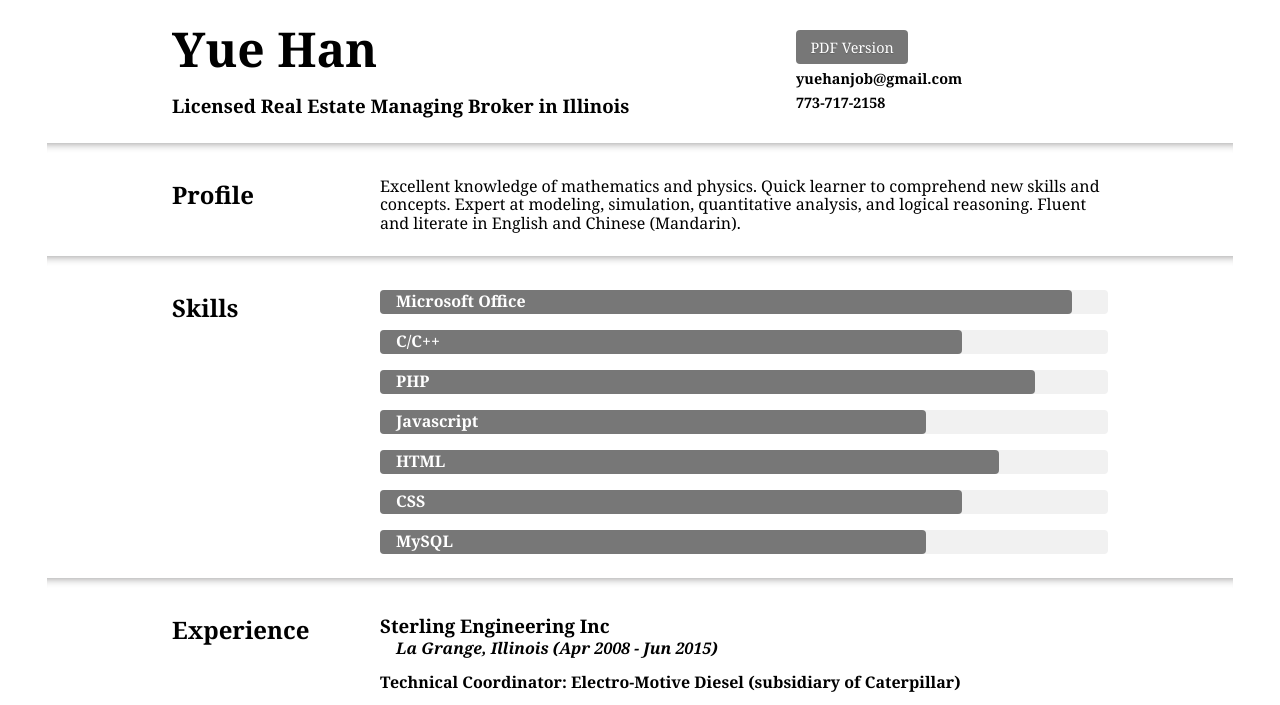
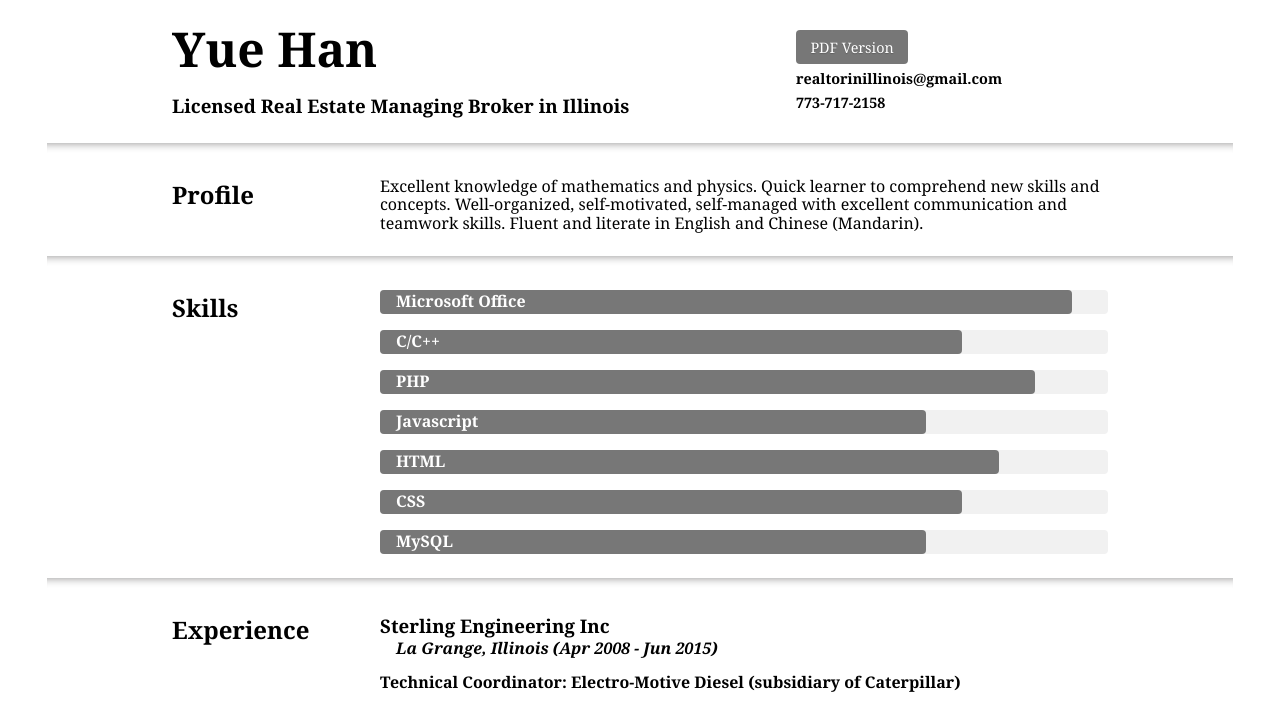
Before and after one commit to vince-work/realestate, a plain HTML site: page index.html in a window 1280 px wide. Shown: the top 705 px of the page. Drawn offline with nearby package versions, Linux system fonts and the light colour scheme.

Commit message:
Update index.html

```diff
--- a/index.html
+++ b/index.html
@@ -36,7 +36,7 @@
       <div class="pure-u-1 pure-u-sm-5-12 pure-u-md-1-3 pure-u-lg-1-4">
         <ul class="contact-list">
           <li><a class="pure-button button-grey" target="_blank" href="https://www.dropbox.com/s/nno8ea6o86ia8za/Resume_YueHan.pdf?dl=1">PDF Version</a></li>
-          <li><b class="contact">moc.lia<span style="display:none">nothing</span>mg&#64;bojn<span style="display:none">ignore</span>aheuy</b></li>
+          <li><b class="contact">moc.lia<span style="display:none">nothing</span>mg&#64;sionillin<span style="display:none">ignore</span>irotlaer</b></li>
           <li><b class="contact">8512<span style="display:none">nothing</span>-717-<span style="display:none">ignore</span>377</b></li>
         </ul>
       </div>
@@ -47,7 +47,7 @@
       <div class="pure-u-1 pure-u-sm-1-24 pure-u-md-1-12 pure-u-lg-1-8"></div>
       <div class="pure-u-1 pure-u-sm-1-3 pure-u-md-1-4 pure-u-lg-1-6"><h2>Profile</h2></div>
       <div class="pure-u-1 pure-u-sm-7-12 pure-u-md-7-12 pure-u-lg-7-12">
-        <p>Excellent knowledge of mathematics and physics.  Quick learner to comprehend new skills and concepts.  Expert at modeling, simulation, quantitative analysis, and logical reasoning. Fluent and literate in English and Chinese (Mandarin). </p>
+        <p>Excellent knowledge of mathematics and physics.  Quick learner to comprehend new skills and concepts.  Well-organized, self-motivated, self-managed with excellent communication and teamwork skills.  Fluent and literate in English and Chinese (Mandarin). </p>
       </div>
       <div class="pure-u-1 pure-u-sm-1-24 pure-u-md-1-12 pure-u-lg-1-8"></div>
     </div>
@@ -171,7 +171,7 @@
       <div class="pure-u-1 pure-u-sm-1-24 pure-u-md-1-12 pure-u-lg-1-8"></div>
     </div>
     <hr class="main-hr">
-    <footer><b>Yue Han</b> - <b class="contact">moc.lia<span style="display:none">nothing</span>mg&#64;bojn<span style="display:none">ignore</span>aheuy</b> - <b class="contact">8512<span style="display:none">nothing</span>-717-<span style="display:none">ignore</span>377</b></footer>
+    <footer><b>Yue Han</b> - <b class="contact">moc.lia<span style="display:none">nothing</span>mg&#64;sionillin<span style="display:none">ignore</span>irotlaer</b> - <b class="contact">8512<span style="display:none">nothing</span>-717-<span style="display:none">ignore</span>377</b></footer>
   </div>
 
 </body>
```
